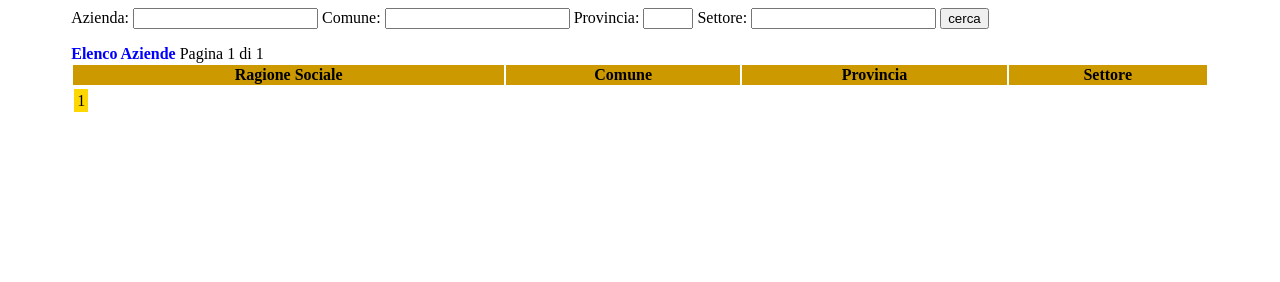
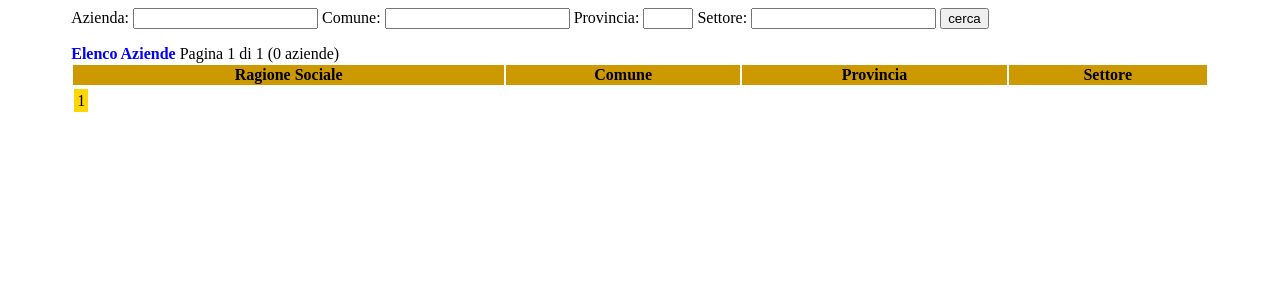
Before and after one commit to giuliofalco/mapelli, a Django app: page /pcto/aziende/ in a window 1280 px wide. Shown: the part 127-409 px from the top of the page. Run offline with Django 4.2, Linux system fonts and the light colour scheme; data that the repository does not hold is empty.

Commit message:
aggiunto numero di aziende in elenco aziende

```diff
--- a/pcto/templates/aziende.html
+++ b/pcto/templates/aziende.html
@@ -60,7 +60,7 @@
                      Settore: {{myfilter.form.settore}}
                      <input type="submit" value="cerca">
               </form>
-              <span id="titolo">Elenco Aziende</span> Pagina {{numpag}} di {{totpagine}}
+              <span id="titolo">Elenco Aziende</span> Pagina {{numpag}} di {{totpagine}} ({{numero_aziende}} aziende)
               <table>
                       <th>Ragione Sociale <th> Comune <th> Provincia <th> Settore
                       {%for nome in object_list %}
--- a/pcto/views.py
+++ b/pcto/views.py
@@ -15,7 +15,7 @@ def tutor(request):
 
 def aziende(request):
     elenco = Aziende.objects.all()
-
+    numero_aziende = len(elenco)
     myfilter = AziendeFilter(request.GET,queryset=elenco)
     elenco = myfilter.qs
 
@@ -32,6 +32,7 @@ def aziende(request):
                'numpag' : numpag,
                'pagelist': pagelist,
                'pagelist0': pagelist0,
+               'numero_aziende' : numero_aziende
               }
     return render(request,"aziende.html",context)
 
```
